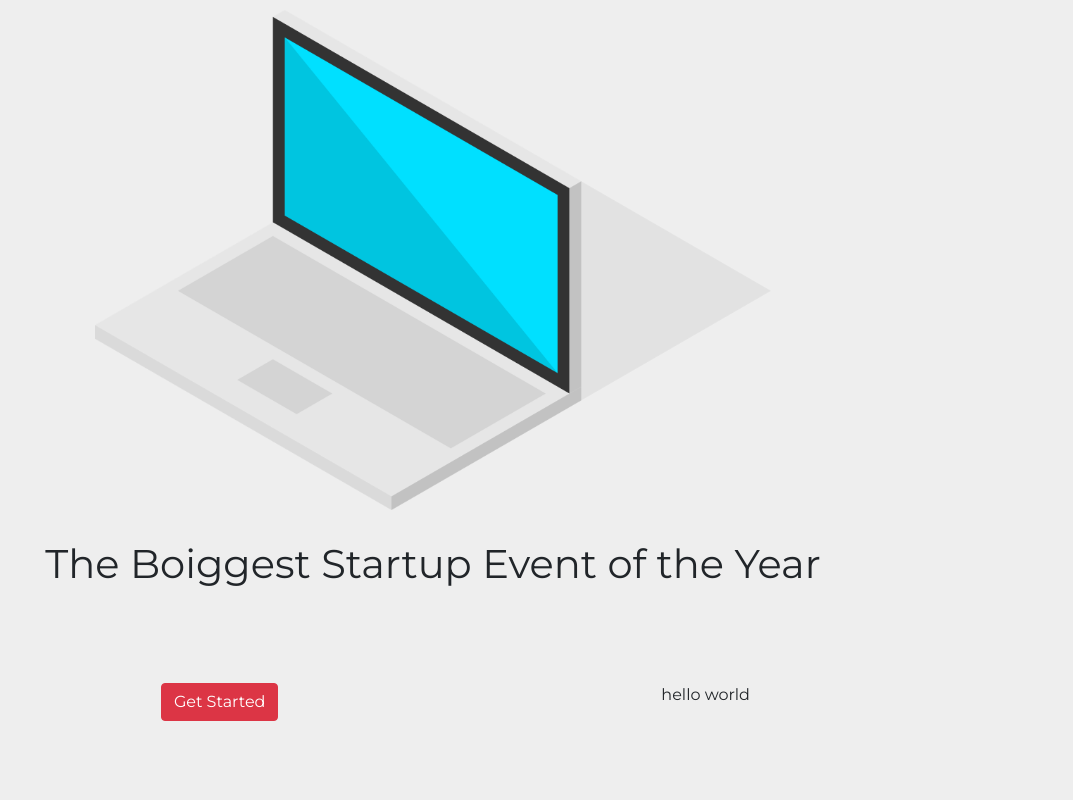
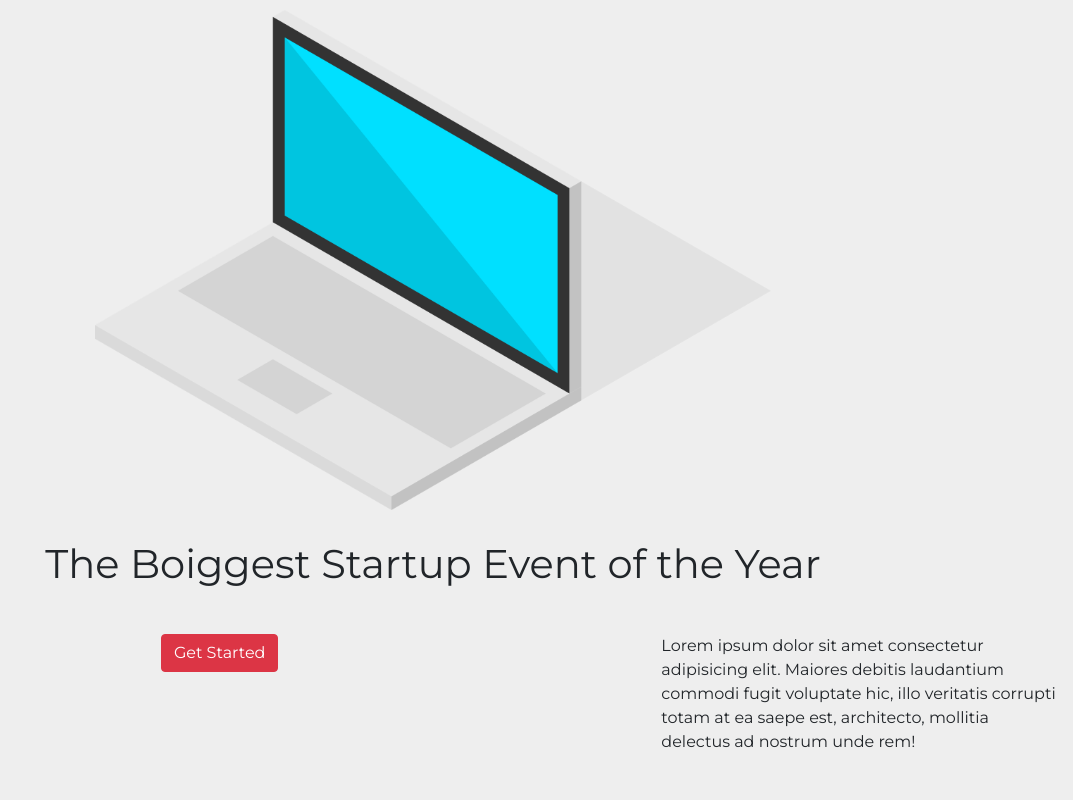
Before and after one commit to ahmedjadan/ahmedjadan.github.io, a plain HTML site: page index.html in a window 1280 px wide. Shown: the whole page, without its empty margins (207-1280 px from the left). Drawn offline with nearby package versions, Linux system fonts and the light colour scheme.

Commit message:
adding some text

```diff
--- a/index.html
+++ b/index.html
@@ -22,7 +22,7 @@
             </div>
 
             <div class="col-md-4">
-                hello world
+                <p>Lorem ipsum dolor sit amet consectetur adipisicing elit. Maiores debitis laudantium commodi fugit voluptate hic, illo veritatis corrupti totam at ea saepe est, architecto, mollitia delectus ad nostrum unde rem!</p>
             </div>
         </div>
 <script src="index.js"></script>
```
